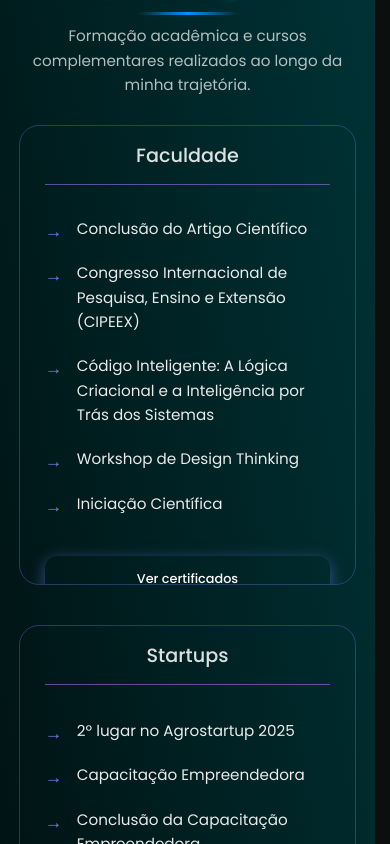
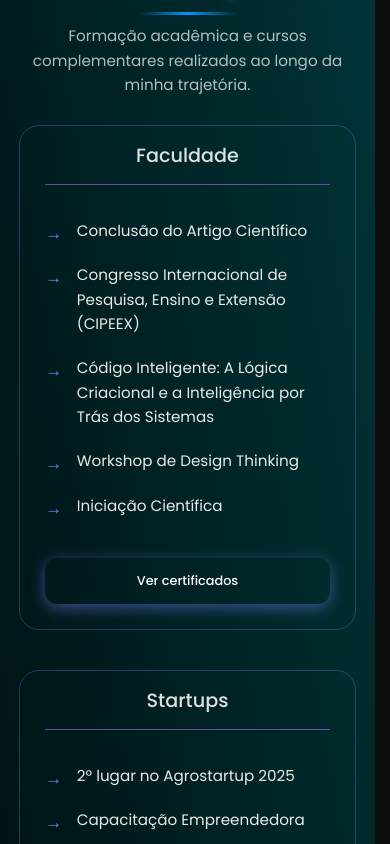
Before and after one commit to Thiagogmr1/thiago-portfolio, a React (Vite) app: page / in a window 390 px wide. Shown: the part 3660-4504 px from the top of the page. Built offline with nearby package versions, Linux system fonts and the light colour scheme.

Commit message:
fix: correção de responsividade cert-mobi

```diff
--- a/src/styles/certifications.css
+++ b/src/styles/certifications.css
@@ -227,6 +227,8 @@
 
     .certification-card {
         padding: 25px;
+        height: auto;
+        min-height: 460px;
     }
 }
 
```
